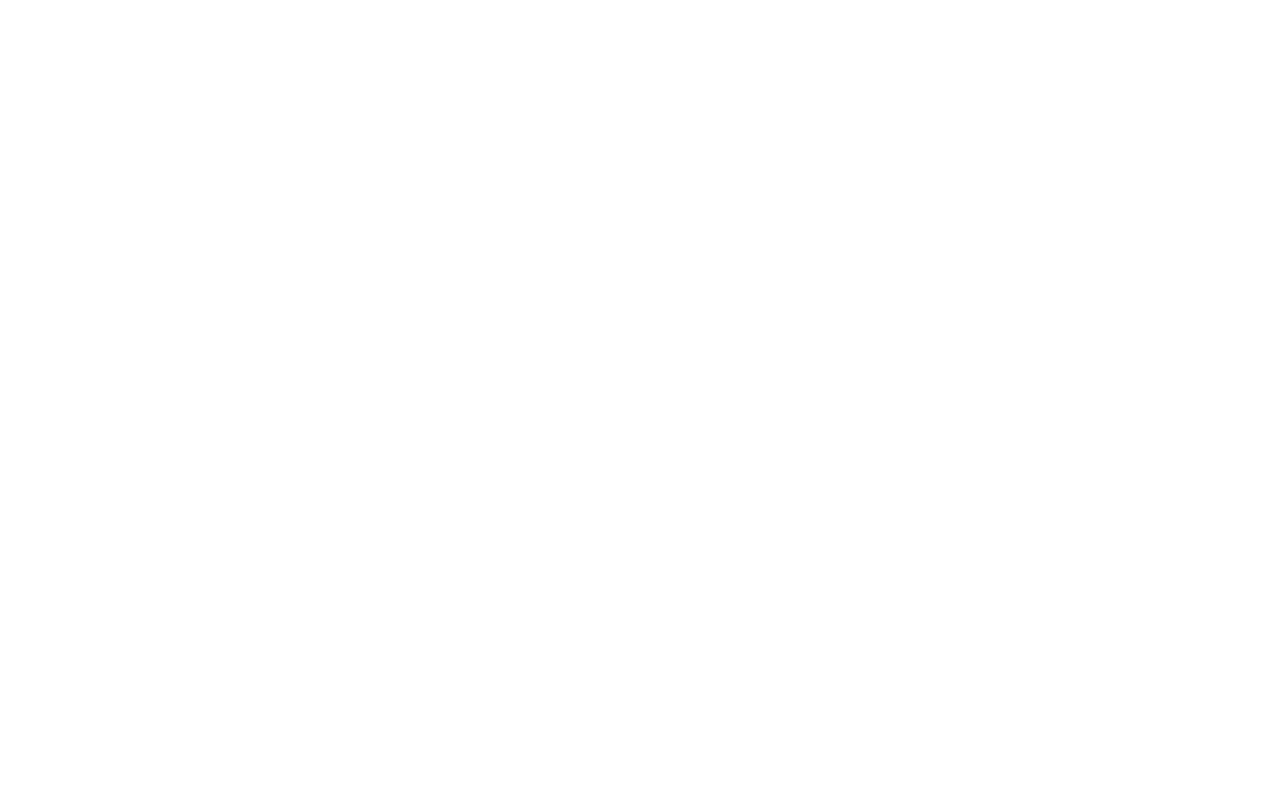
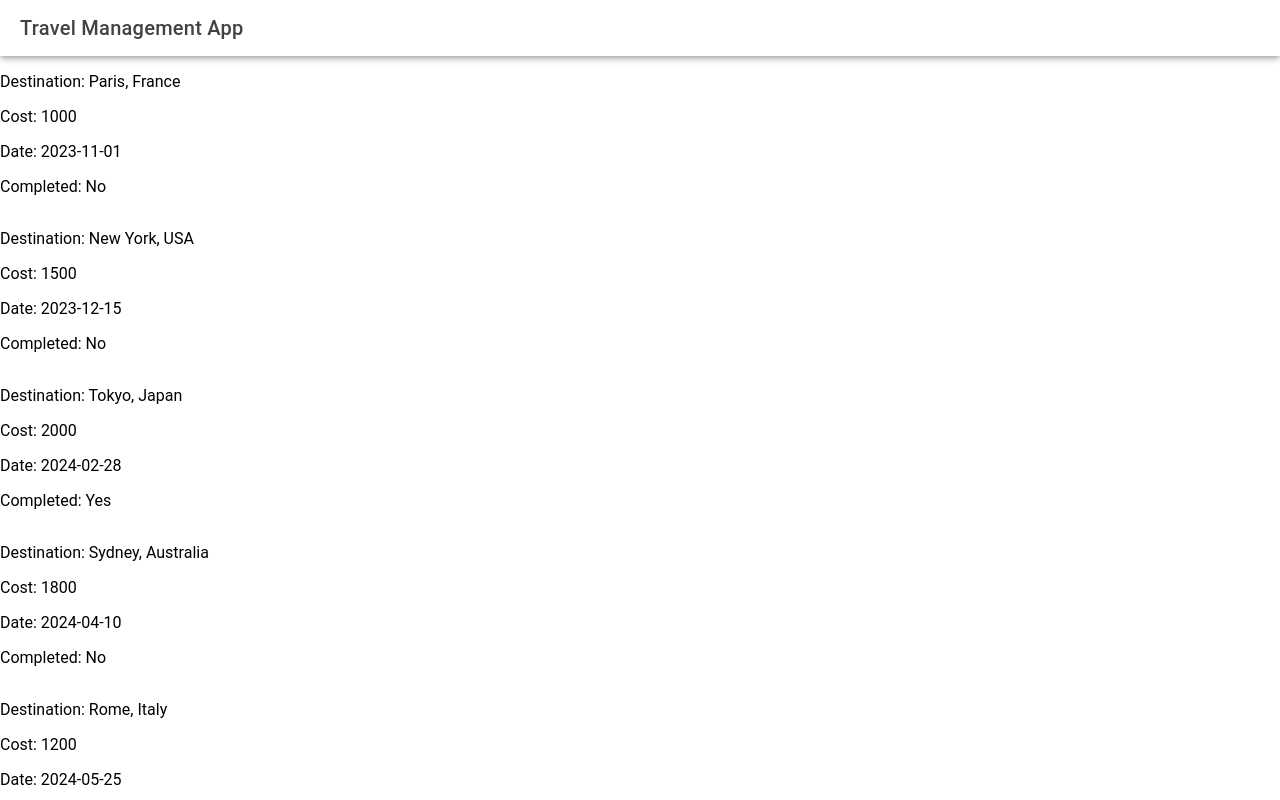
Before and after one commit to andrey100f/Lab-Mobile, a React (Vite) app in the folder client/: page /trips in a window 1280 px wide. Built offline with nearby package versions, Linux system fonts and the light colour scheme.

Commit message:
Refactor: Removed root modules, added functional ones and integrated pages/components

```diff
--- a/client/src/App.tsx
+++ b/client/src/App.tsx
@@ -1,7 +1,6 @@
 import { Redirect, Route } from 'react-router-dom';
 import { IonApp, IonRouterOutlet, setupIonicReact } from '@ionic/react';
 import { IonReactRouter } from '@ionic/react-router';
-import Home from './pages/Home';
 
 /* Core CSS required for Ionic components to work properly */
 import '@ionic/react/css/core.css';
@@ -21,6 +20,7 @@ import '@ionic/react/css/display.css';
 
 /* Theme variables */
 import './theme/variables.css';
+import {TripItemList} from "./trip";
 
 setupIonicReact();
 
@@ -28,12 +28,8 @@ const App: React.FC = () => (
   <IonApp>
     <IonReactRouter>
       <IonRouterOutlet>
-        <Route exact path="/home">
-          <Home />
-        </Route>
-        <Route exact path="/">
-          <Redirect to="/home" />
-        </Route>
+        <Route path="/trips" component={TripItemList} exact={true} />
+        <Route exact path="/" render={() => <Redirect to="/trips" />} />
       </IonRouterOutlet>
     </IonReactRouter>
   </IonApp>
--- a/client/src/components/ExploreContainer.css
+++ /dev/null
@@ -1,24 +0,0 @@
-#container {
-  text-align: center;
-  position: absolute;
-  left: 0;
-  right: 0;
-  top: 50%;
-  transform: translateY(-50%);
-}
-
-#container strong {
-  font-size: 20px;
-  line-height: 26px;
-}
-
-#container p {
-  font-size: 16px;
-  line-height: 22px;
-  color: #8c8c8c;
-  margin: 0;
-}
-
-#container a {
-  text-decoration: none;
-}
--- a/client/src/components/ExploreContainer.tsx
+++ /dev/null
@@ -1,14 +0,0 @@
-import './ExploreContainer.css';
-
-interface ContainerProps { }
-
-const ExploreContainer: React.FC<ContainerProps> = () => {
-  return (
-    <div id="container">
-      <strong>Ready to create an app?</strong>
-      <p>Start with Ionic <a target="_blank" rel="noopener noreferrer" href="https://ionicframework.com/docs/components">UI Components</a></p>
-    </div>
-  );
-};
-
-export default ExploreContainer;
--- a/client/src/pages/Home.tsx
+++ /dev/null
@@ -1,25 +0,0 @@
-import { IonContent, IonHeader, IonPage, IonTitle, IonToolbar } from '@ionic/react';
-import ExploreContainer from '../components/ExploreContainer';
-import './Home.css';
-
-const Home: React.FC = () => {
-  return (
-    <IonPage>
-      <IonHeader>
-        <IonToolbar>
-          <IonTitle>Blank</IonTitle>
-        </IonToolbar>
-      </IonHeader>
-      <IonContent fullscreen>
-        <IonHeader collapse="condense">
-          <IonToolbar>
-            <IonTitle size="large">Blank</IonTitle>
-          </IonToolbar>
-        </IonHeader>
-        <ExploreContainer />
-      </IonContent>
-    </IonPage>
-  );
-};
-
-export default Home;
--- /dev/null
+++ b/client/src/trip/TripItem.tsx
@@ -0,0 +1,25 @@
+import React from "react";
+
+interface TripItemProps {
+    id?: string;
+    destination: string;
+    cost: number;
+    date: string;
+    completed: boolean
+}
+
+const TripItem: React.FC<TripItemProps> = ({id, destination, cost, date, completed}) => {
+    return (
+        <div>
+            <div>
+                <p>Destination: {destination}</p>
+                <p>Cost: {cost}</p>
+                <p>Date: {date}</p>
+                <p>Completed: {completed ? "Yes" : "No"}</p>
+            </div>
+            <hr/>
+        </div>
+    );
+};
+
+export default TripItem;
--- /dev/null
+++ b/client/src/trip/TripItemList.tsx
@@ -0,0 +1,25 @@
+import React from "react";
+import {IonContent, IonHeader, IonPage, IonTitle, IonToolbar} from "@ionic/react";
+import TripItem from "./TripItem";
+
+const TripItemList: React.FC = () => {
+    return (
+        <IonPage>
+            <IonHeader>
+                <IonToolbar>
+                    <IonTitle>Travel Management App</IonTitle>
+                </IonToolbar>
+            </IonHeader>
+
+            <IonContent>
+                <TripItem destination="Paris, France" cost={1000} date="2023-11-01" completed={false} />
+                <TripItem destination="New York, USA" cost={1500} date="2023-12-15" completed={false} />
+                <TripItem destination="Tokyo, Japan" cost={2000} date="2024-02-28" completed={true} />
+                <TripItem destination="Sydney, Australia" cost={1800} date="2024-04-10" completed={false} />
+                <TripItem destination="Rome, Italy" cost={1200} date="2024-05-25" completed={true} />
+            </IonContent>
+        </IonPage>
+    );
+};
+
+export default TripItemList;
--- /dev/null
+++ b/client/src/trip/index.tsx
@@ -0,0 +1 @@
+export { default as TripItemList } from './TripItemList';
```
Also changed, not shown: client/src/pages/Home.css (deleted).
